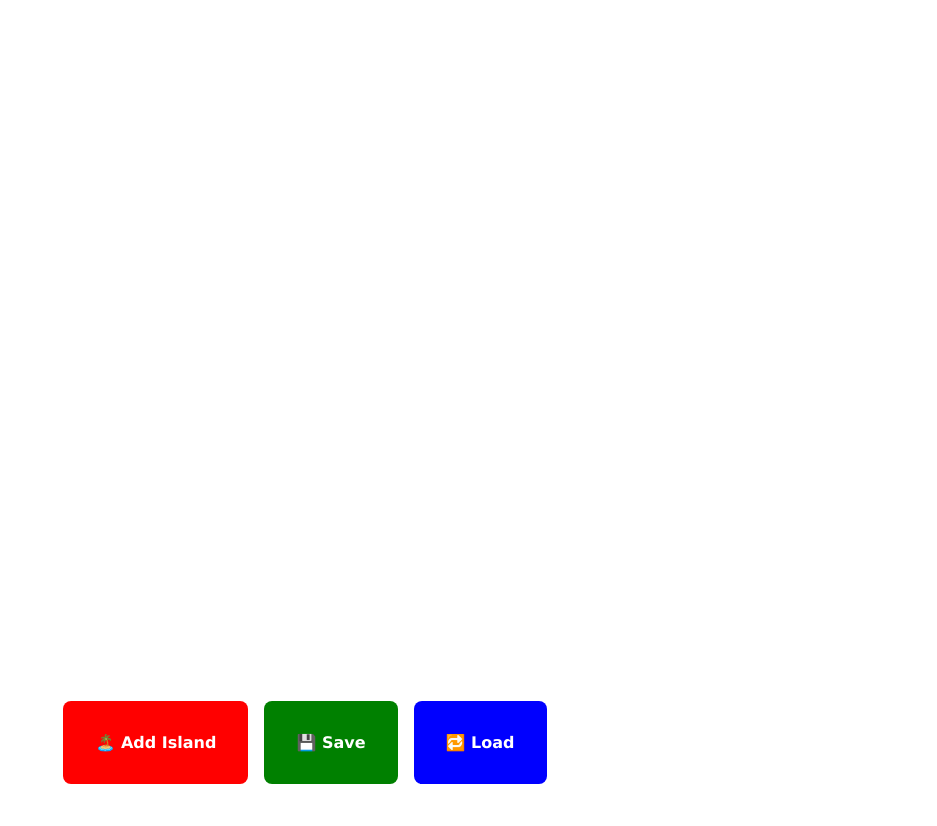
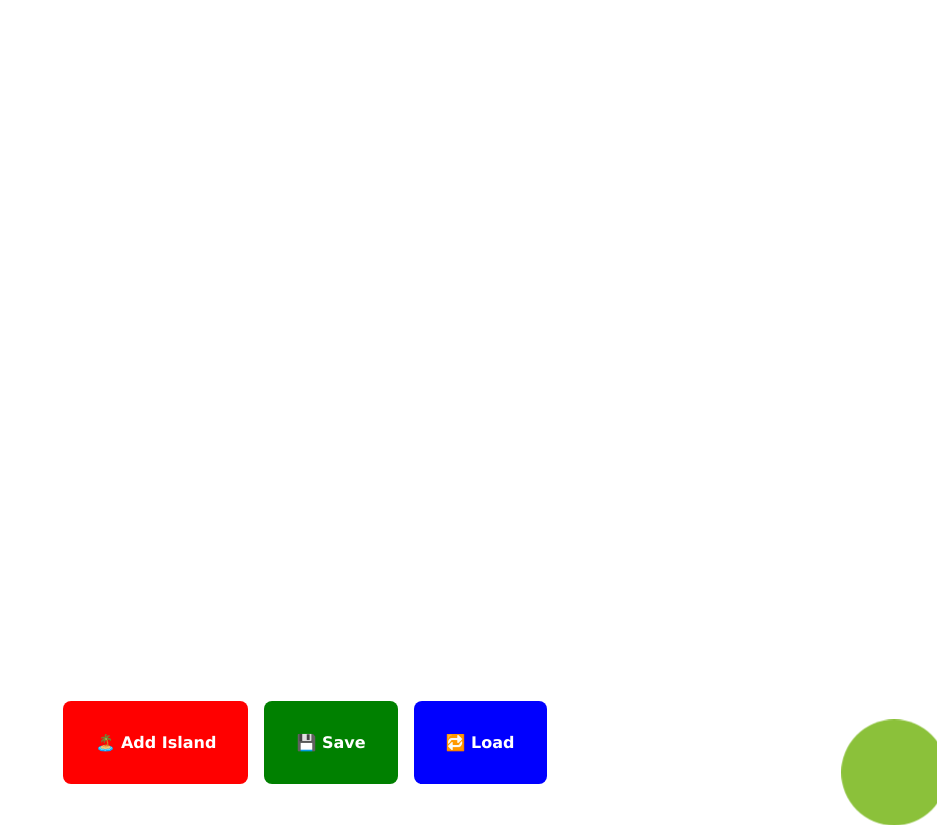
Before and after one commit to MauroVanderFlaes/DEV5-Labo2, a website built with Vite: page Labo2-islands/index.html in a window 1280 px wide. Both pictures are taken after a click on the link "🏝️ Add Island". Shown: the whole page, without its empty margins (343-1280 px from the left). Built offline with nearby package versions, Linux system fonts and the light colour scheme.

Commit message:
feat: add islands + move islands

```diff
--- a/Labo2-islands/classes/World.js
+++ b/Labo2-islands/classes/World.js
@@ -1,4 +1,5 @@
-class World {
+import Island from "./Island.js";
+export default class World {
     constructor() {
       this.islands = []; // a good place to keep track of your islands
       this.hookEvents(); // let's kick things of by hooking up events
@@ -6,6 +7,10 @@ class World {
 
     hookEvents() {
       // hook events like clicking buttons to a specific function
+      //if a element with the id btnAddIsland get clicked, do a function
+        document.getElementById("btnAddIsland").addEventListener("click", () => {
+            this.addIsland();
+        });
     }
 
     save() {
@@ -27,11 +32,28 @@ class World {
       };
     }
 
-    addIsland(island) {
+    addIsland() {
       // add the islands to the DOM
+      let island = new Island();
+      console.log("addIsland");
+      let div = document.createElement("div");
+      div.classList.add("island");
+      div.style.backgroundColor = island.getRandomColor();
+      document.body.appendChild(div);
+      this.moveIsland(div);
     }
 
-    moveIsland(island) {
+    moveIsland(div) {
       // this might be a good point to animate the islands with JS Animations API
+      let coords = this.getCoordinates();
+      div.animate([
+        {transform: `translate(0px, 0px)`},
+        {transform: `translate(${coords.x}px, ${coords.y}px)`}
+
+    ], {
+        duration: 1000,
+        iterations: 1,
+        fill: "forwards"
+    });
     }
   }
--- a/Labo2-islands/index.html
+++ b/Labo2-islands/index.html
@@ -15,4 +15,5 @@
       <a href="#" class="btn" id="btnLoad">🔁 Load</a>
     </div>
   </body>
+  <script type="module" src="main.js"></script>
 </html>
```
